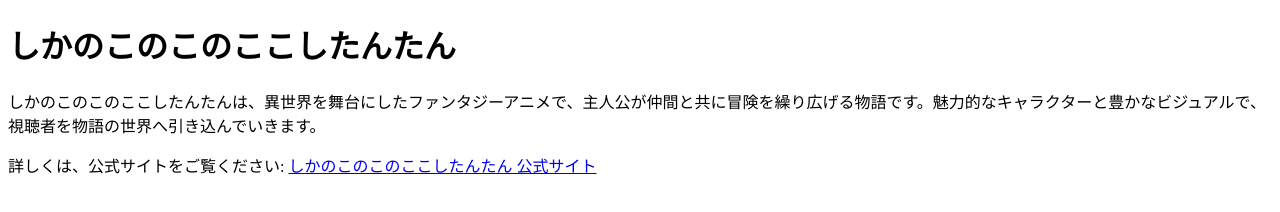
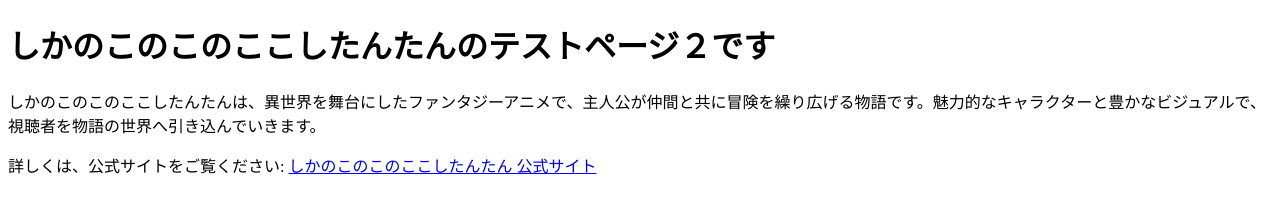
Before and after one commit to jjc-kuwabara/LAMP_Anime, a plain HTML site: page htdocs/test2.html in a window 1280 px wide. Drawn offline with Linux system fonts and the light colour scheme.

Commit message:
test2を更新

```diff
--- a/htdocs/test2.html
+++ b/htdocs/test2.html
@@ -6,7 +6,7 @@
     <title>しかのこのこのここしたんたん - アニメ紹介</title>
 </head>
 <body>
-    <h1>しかのこのこのここしたんたん</h1>
+    <h1>しかのこのこのここしたんたんのテストページ２です</h1>
     <p>しかのこのこのここしたんたんは、異世界を舞台にしたファンタジーアニメで、主人公が仲間と共に冒険を繰り広げる物語です。魅力的なキャラクターと豊かなビジュアルで、視聴者を物語の世界へ引き込んでいきます。</p>
     <p>詳しくは、公式サイトをご覧ください: <a href="https://www.anime-shikanoko.jp/" target="_blank">しかのこのこのここしたんたん 公式サイト</a></p>
 </body>
```
